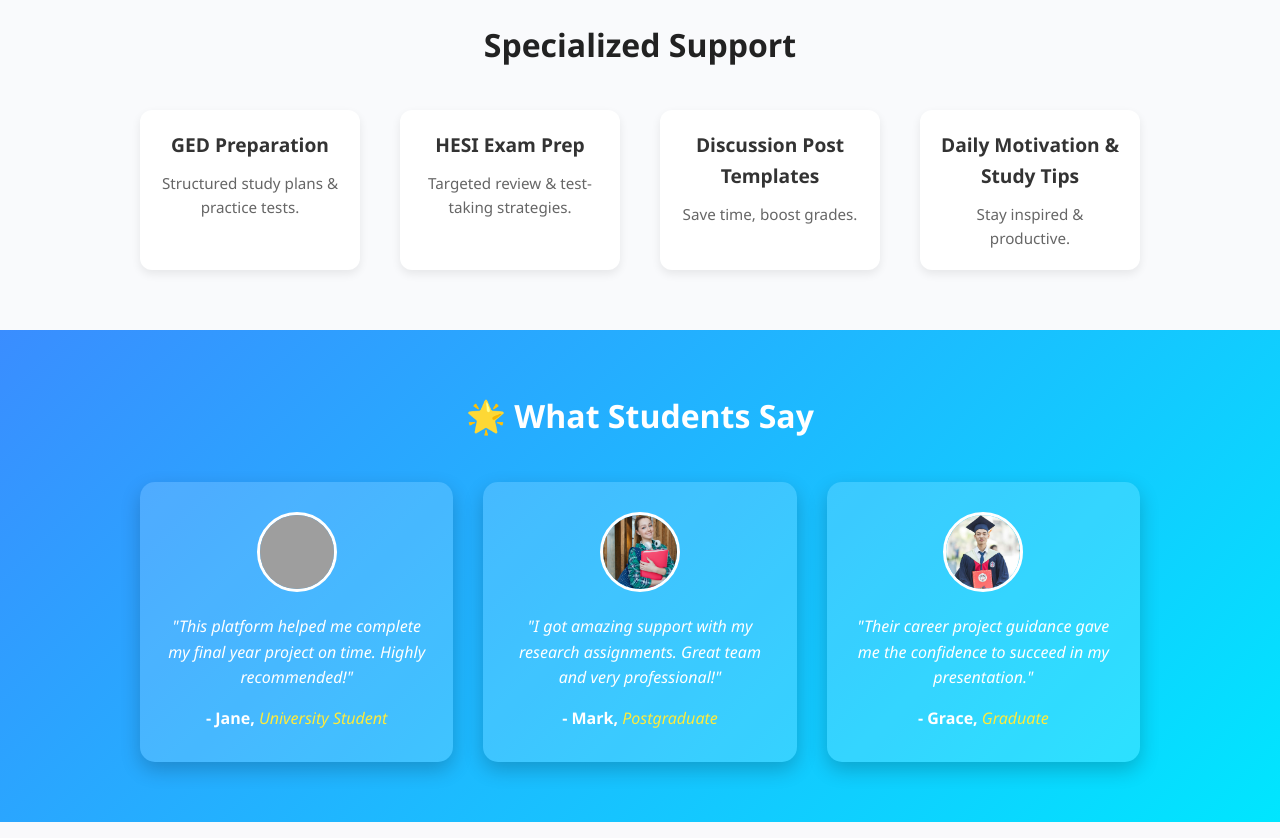
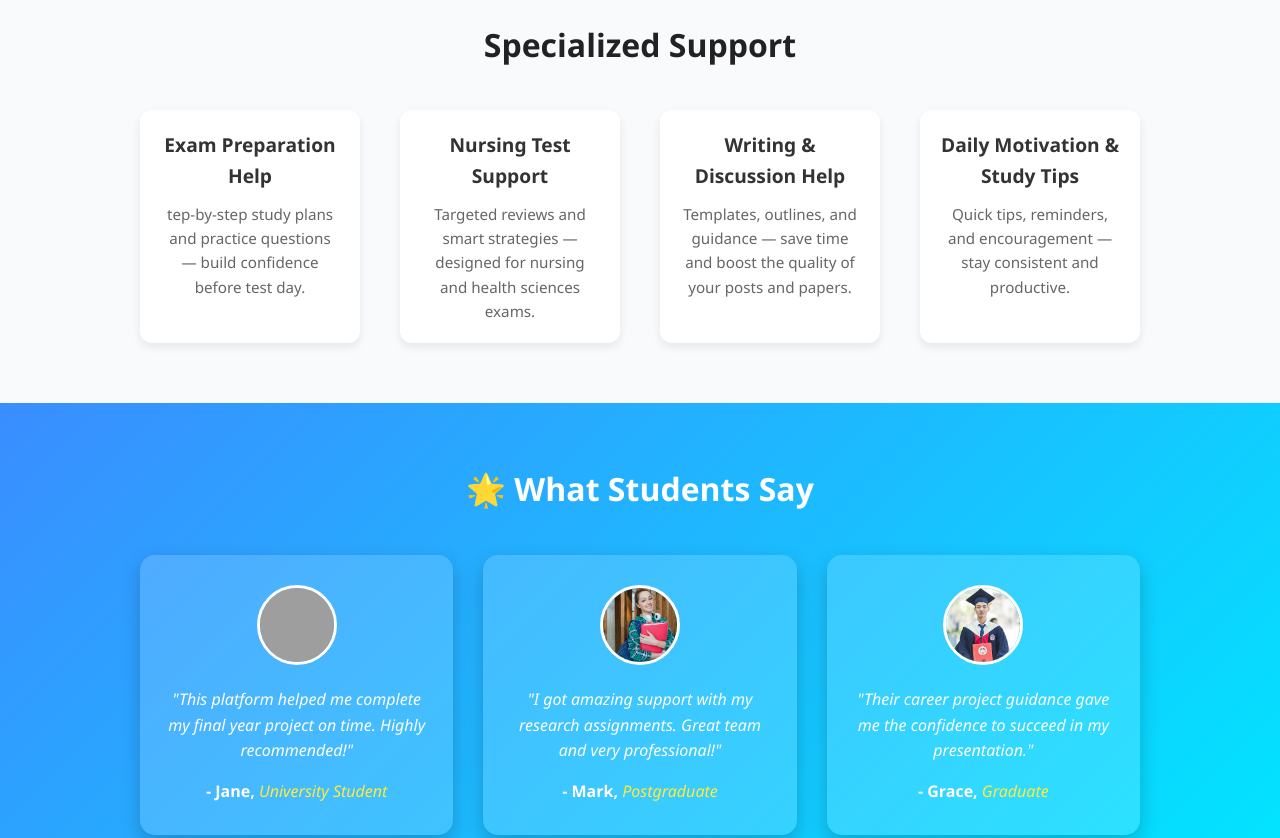
Before and after one commit to Erasmus-K/NursePro, a plain HTML site: page index.html in a window 1280 px wide. Shown: the part 2560-3398 px from the top of the page. Drawn offline with Linux system fonts and the light colour scheme; grey boxes are pictures that could not be loaded.

Commit message:
Modified index.html

```diff
--- a/index.html
+++ b/index.html
@@ -154,20 +154,21 @@
   <h2>Specialized Support</h2>
   <div class="support-items">
     <div class="support-item">
-      <h3>GED Preparation</h3>
-      <p>Structured study plans & practice tests.</p>
+      <h3>Exam Preparation Help</h3>
+      <p>tep-by-step study plans and practice questions — build confidence before test day.</p>
     </div>
     <div class="support-item">
-      <h3>HESI Exam Prep</h3>
-      <p>Targeted review & test-taking strategies.</p>
+      <h3>Nursing Test Support</h3>
+      <p>Targeted reviews and smart strategies — designed for nursing and health sciences exams.</p>
     </div>
     <div class="support-item">
-      <h3>Discussion Post Templates</h3>
-      <p>Save time, boost grades.</p>
+      <h3>Writing & Discussion Help</h3>
+      <p>Templates, outlines, and guidance — save time and boost the quality of your posts and papers.</p>
     </div>
     <div class="support-item">
       <h3>Daily Motivation & Study Tips</h3>
-      <p>Stay inspired & productive.</p>
+      <p>
+Quick tips, reminders, and encouragement — stay consistent and productive.</p>
     </div>
   </div>
 </section>
@@ -191,13 +192,14 @@
     <div class="blog-slider">
       <!-- Slide 1 -->
       <div class="blog-slide active">
-        <div class="blog-card"><img src="image/about2.jpg" alt="Research Methods"><div class="blog-info"><h3>Mastering Research Methods</h3><p>Learn structured approaches for impactful academic research.</p></div></div>
+        <div class="blog-card"><img src="image/about2.jpg" alt="Research Methods"><div class="blog-info"><h3>Research Skills</h3><p>Mastering Research Methods Step-by-step approaches to plan, organize, and carry out strong academic research.</p></div></div>
         <div class="blog-card"><img src="image/blog2.jpg" alt="Innovation"><div class="blog-info"><h3>Innovation in Academic Writing</h3><p>Discover how creativity meets structure in research writing.</p></div></div>
       </div>
       <!-- Slide 2 -->
       <div class="blog-slide">
-        <div class="blog-card"><img src="image/about2.jpg" alt="AI in Research"><div class="blog-info"><h3>AI & Technology in Research</h3><p>Explore how AI is transforming research analysis.</p></div></div>
-        <div class="blog-card"><img src="image/blog2.jpg" alt="Students Collaboration"><div class="blog-info"><h3>Collaboration in Academia</h3><p>Why teamwork matters in achieving high-quality research outcomes.</p></div></div>
+        <div class="blog-card"><img src="image/about2.jpg" alt="AI in Research"><div class="blog-info"><h3>Writing Support</h3><p>Explore how AI is transforming research analysis.</p></div></div>
+        <div class="blog-card"><img src="image/blog2.jpg" alt="Students Collaboration"><div class="blog-info"><h3>Collaboration in Academia</h3><p>Excellence in Academic Writing
+Learn how to combine clarity, structure, and creativity in your essays and papers.</p></div></div>
       </div>
     </div>
     <!-- Navigation -->
```
